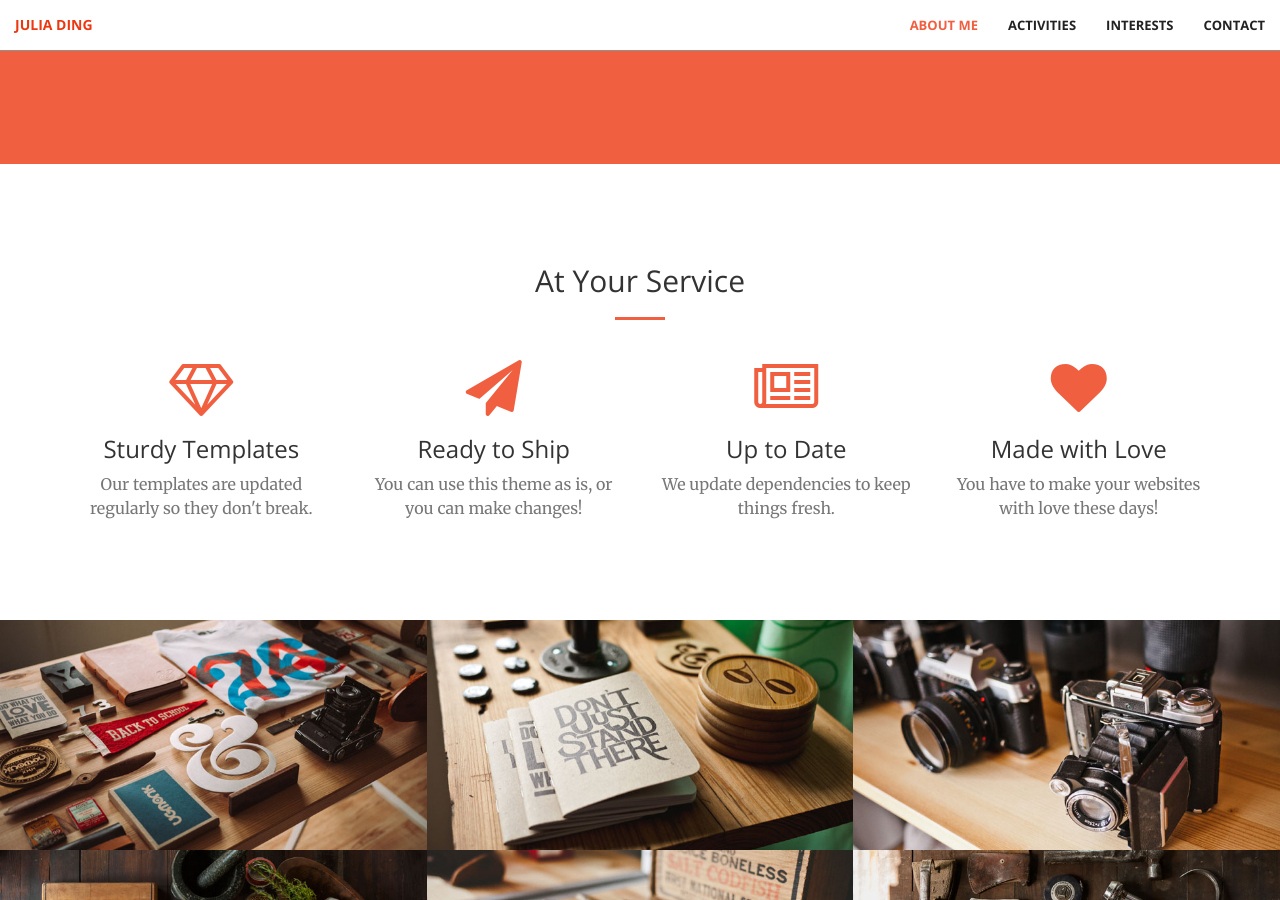
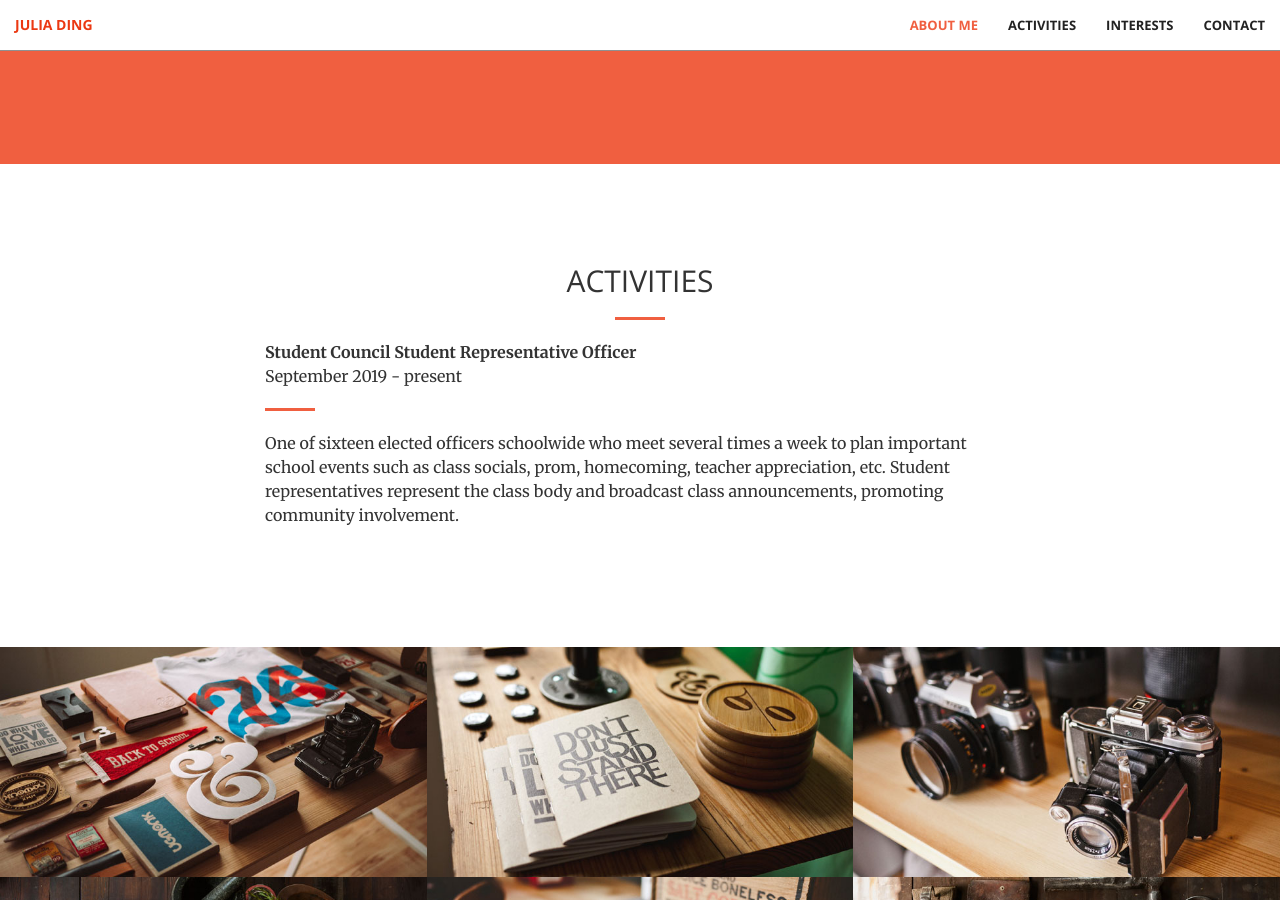
Before and after one commit to julialding/julialding.github.io, a Jekyll site: the page built from index.html, in a window 1280 px wide and 900 px high, scrolled down 1264 px. Built offline with Jekyll 4.4.1, drawn with Linux system fonts in a browser that asks for light colours.

Commit message:
update activities, still work in progress

```diff
--- a/_includes/activities.html
+++ b/_includes/activities.html
@@ -1,41 +1,13 @@
-<section id="services">
+<section class="bg-white" id="activites">
     <div class="container">
         <div class="row">
-            <div class="col-lg-12 text-center">
-                <h2 class="section-heading">At Your Service</h2>
+            <div class="col-lg-8 col-lg-offset-2 text-center">
+                <h2 class="section-heading">ACTIVITIES</h2>
                 <hr class="primary">
-            </div>
-        </div>
-    </div>
-    <div class="container">
-        <div class="row">
-            <div class="col-lg-3 col-md-6 text-center">
-                <div class="service-box">
-                    <i class="fa fa-4x fa-diamond wow bounceIn text-primary"></i>
-                    <h3>Sturdy Templates</h3>
-                    <p class="text-muted">Our templates are updated regularly so they don't break.</p>
-                </div>
-            </div>
-            <div class="col-lg-3 col-md-6 text-center">
-                <div class="service-box">
-                    <i class="fa fa-4x fa-paper-plane wow bounceIn text-primary" data-wow-delay=".1s"></i>
-                    <h3>Ready to Ship</h3>
-                    <p class="text-muted">You can use this theme as is, or you can make changes!</p>
-                </div>
-            </div>
-            <div class="col-lg-3 col-md-6 text-center">
-                <div class="service-box">
-                    <i class="fa fa-4x fa-newspaper-o wow bounceIn text-primary" data-wow-delay=".2s"></i>
-                    <h3>Up to Date</h3>
-                    <p class="text-muted">We update dependencies to keep things fresh.</p>
-                </div>
-            </div>
-            <div class="col-lg-3 col-md-6 text-center">
-                <div class="service-box">
-                    <i class="fa fa-4x fa-heart wow bounceIn text-primary" data-wow-delay=".3s"></i>
-                    <h3>Made with Love</h3>
-                    <p class="text-muted">You have to make your websites with love these days!</p>
-                </div>
+                <p style="text-align: left; margin-bottom:0;"><b>Student Council Student Representative Officer</b></p>
+                <p style="text-align:left; margin-bottom:0;">September 2019 - present</p><hr class="dark" style="margin-left: 0;">
+                <p style="text-align:left; margin-bottom:5">One of sixteen elected officers schoolwide who meet several times a week to plan important school events such as class socials, prom, homecoming, teacher appreciation, etc.
+                    Student representatives represent the class body and broadcast class announcements, promoting community involvement.</p>
             </div>
         </div>
     </div>
```
